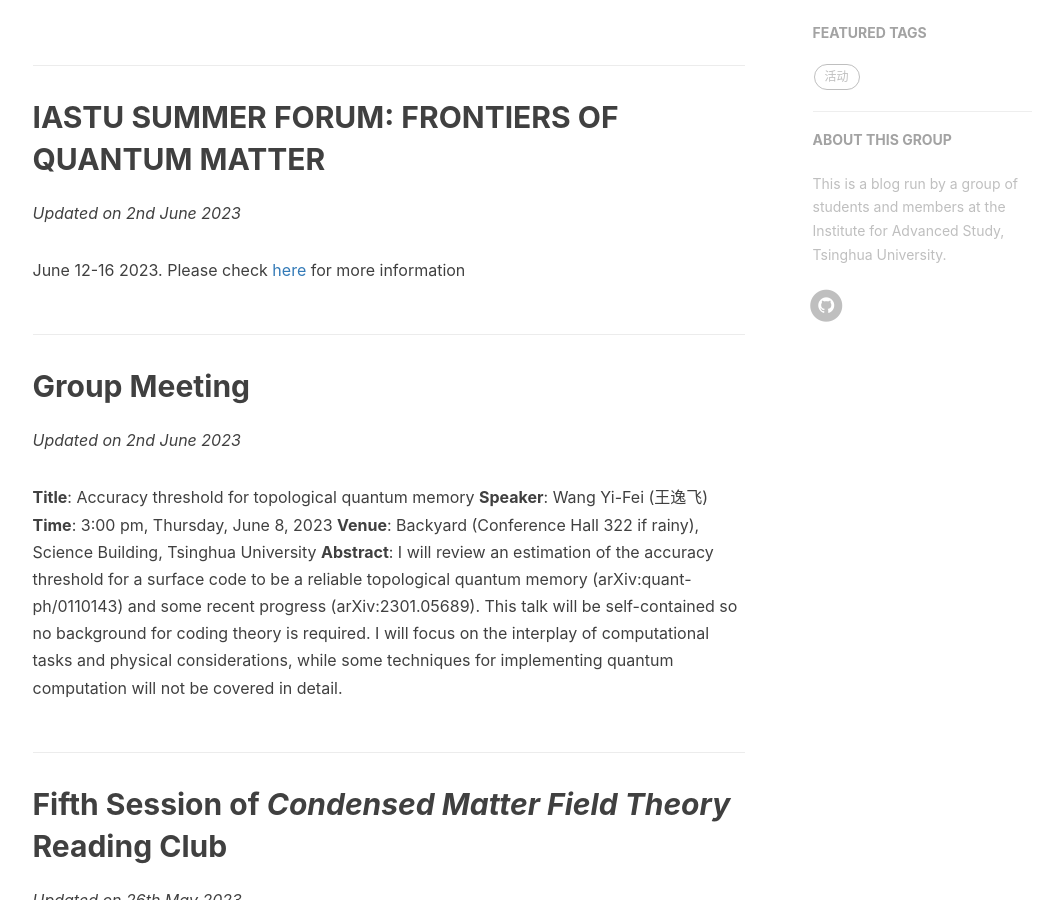
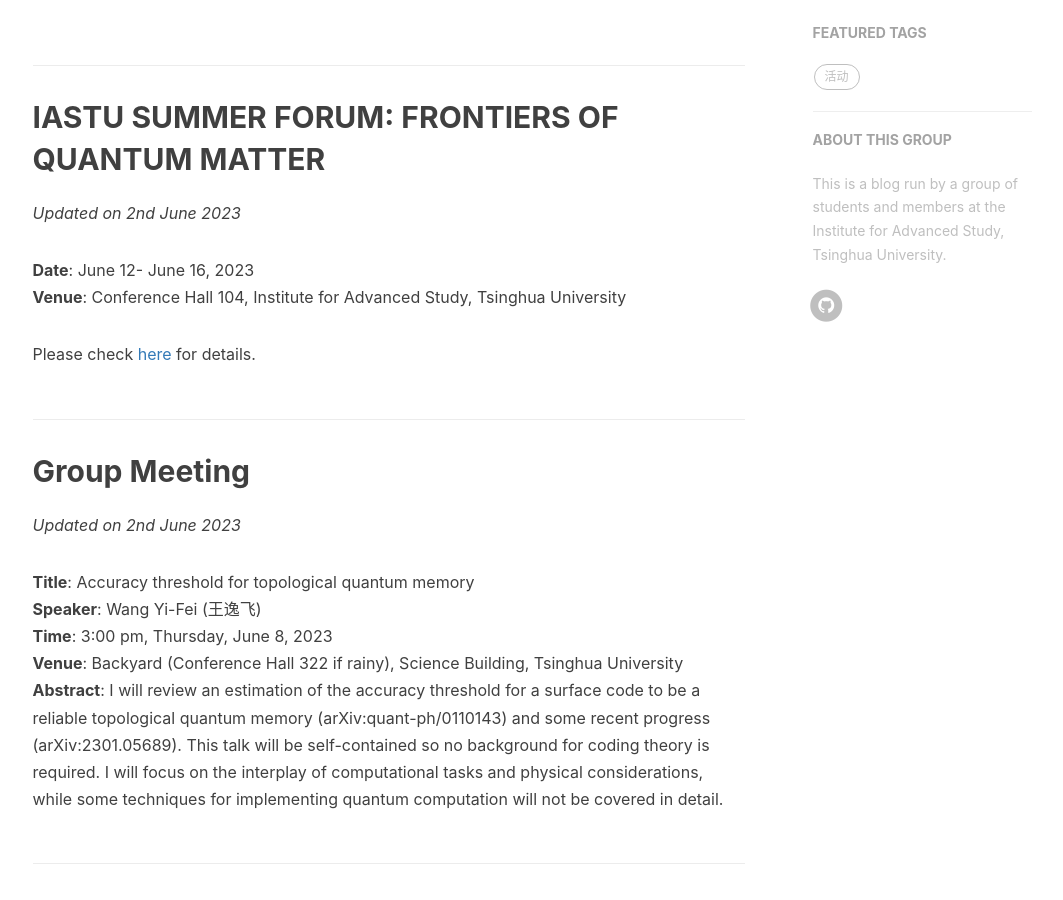
Before and after one commit to QuantumObserverIASTU/QuantumObserverIASTU.github.io, a Jekyll site: the page built from events.html, in a window 1280 px wide and 900 px high, scrolled down 423 px. Shown: the whole window, without its empty margins (135-1198 px from the left). Built offline with Jekyll 4.4.1, drawn with Linux system fonts in a browser that asks for light colours; nearby versions of some CDN libraries; comment, search, counter and statistics services are not loaded.

Commit message:
workshop

```diff
--- a/_includes/events/events.md
+++ b/_includes/events/events.md
@@ -2,16 +2,19 @@
 
 *Updated on 2nd June 2023*
 
-June 12-16 2023. Please check [here](https://quantumobserveriastu.github.io/2023/06/02/IASTUSummerForum/) for more information
+**Date**: June 12- June 16, 2023<br>
+**Venue**: Conference Hall 104, Institute for Advanced Study, Tsinghua University
+
+Please check [here](https://quantumobserveriastu.github.io/2023/06/02/IASTUSummerForum/) for details.
 
 ## Group Meeting
 
 *Updated on 2nd June 2023*
 
-**Title**: Accuracy threshold for topological quantum memory
-**Speaker**: Wang Yi-Fei (王逸飞)
-**Time**: 3:00 pm, Thursday, June 8, 2023
-**Venue**: Backyard (Conference Hall 322 if rainy), Science Building, Tsinghua University
+**Title**: Accuracy threshold for topological quantum memory<br>
+**Speaker**: Wang Yi-Fei (王逸飞)<br>
+**Time**: 3:00 pm, Thursday, June 8, 2023<br>
+**Venue**: Backyard (Conference Hall 322 if rainy), Science Building, Tsinghua University<br>
 **Abstract**: I will review an estimation of the accuracy threshold for a surface code to be a reliable topological quantum memory (arXiv:quant-ph/0110143) and some recent progress (arXiv:2301.05689). This talk will be self-contained so no background for coding theory is required. I will focus on the interplay of computational tasks and physical considerations, while some techniques for implementing quantum computation will not be covered in detail.
 
 ## Fifth Session of *Condensed Matter Field Theory* Reading Club
```
Also changed, not shown: 2 other files.
